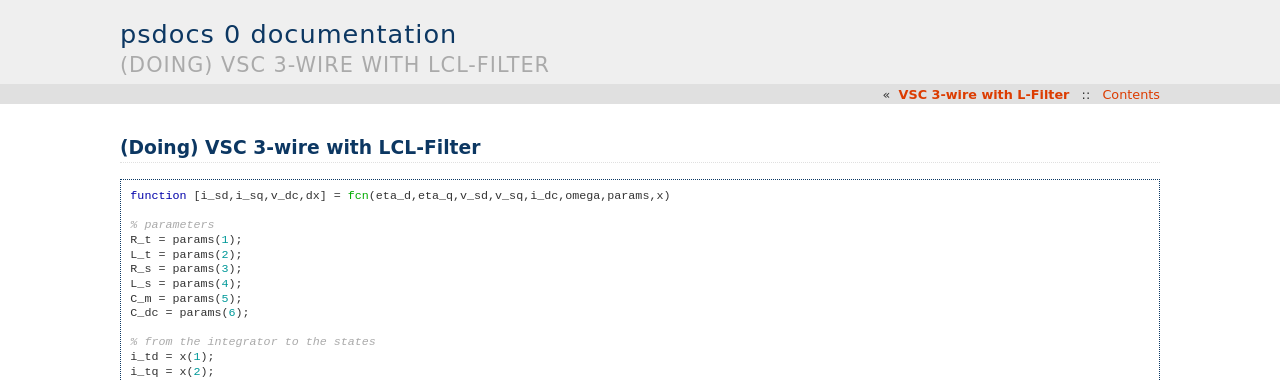
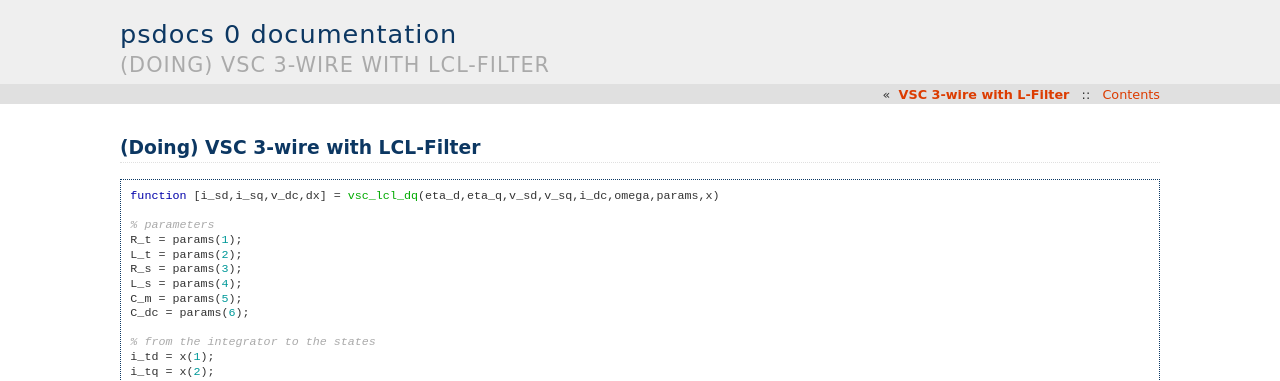
Before and after one commit to psmodels/psdocs, a Sphinx documentation site: the page built from source/vsc/lcl_filter.rst, in a window 1280 px wide. Shown: the top 381 px of the page. Built offline with Sphinx 7.4.7, drawn with Linux system fonts in a browser that asks for light colours.

Commit message:
function name correction

```diff
--- a/source/vsc/lcl_filter.rst
+++ b/source/vsc/lcl_filter.rst
@@ -5,7 +5,7 @@
 .. code-block:: matlab
 
 
-    function [i_sd,i_sq,v_dc,dx] = fcn(eta_d,eta_q,v_sd,v_sq,i_dc,omega,params,x)
+    function [i_sd,i_sq,v_dc,dx] = vsc_lcl_dq(eta_d,eta_q,v_sd,v_sq,i_dc,omega,params,x)
 
     % parameters
     R_t = params(1);
```
